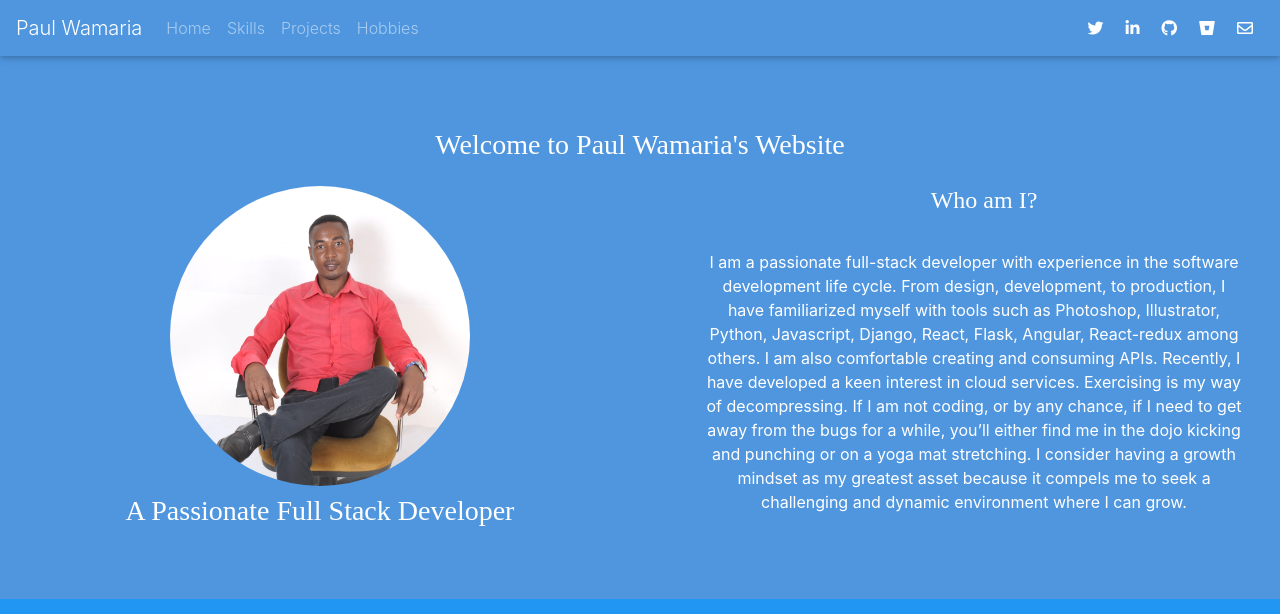
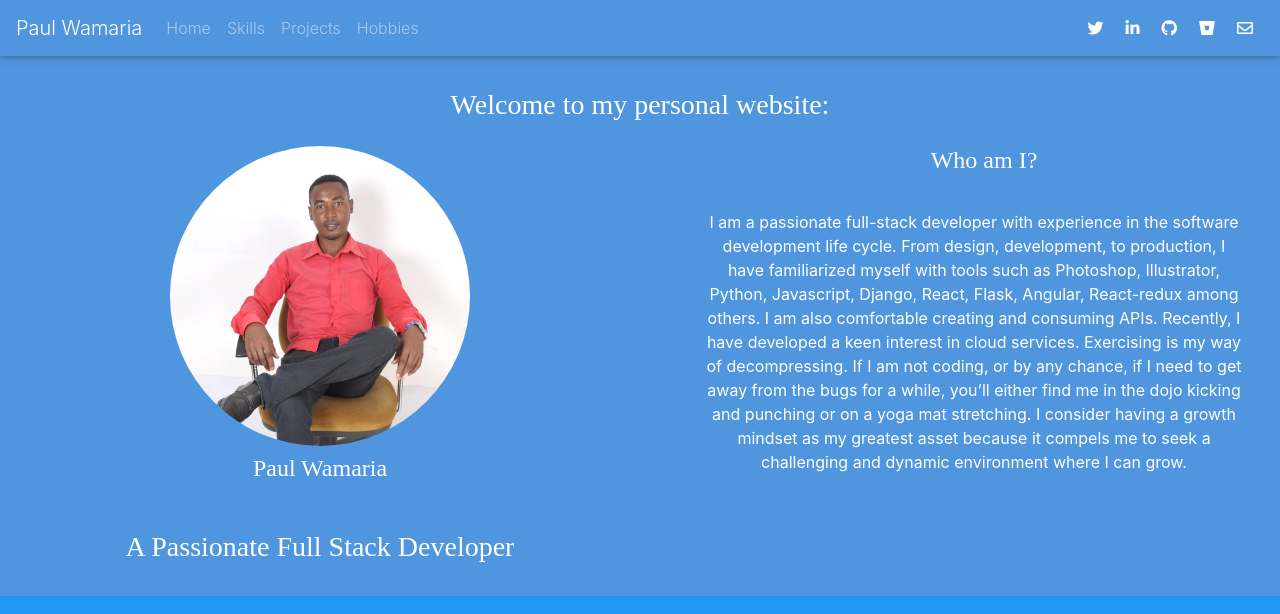
Before and after one commit to Paulwamaria/paulw, a React (Create React App) app: page / in a window 1280 px wide. Shown: the top 614 px of the page. Built offline with nearby package versions, Linux system fonts and the light colour scheme; a web font is replaced by a local one.

Commit message:
Add my name as a caption

```diff
--- a/src/components/Home.js
+++ b/src/components/Home.js
@@ -5,8 +5,8 @@ export class Home extends Component {
   render() {
     return (
       <Fragment>
-        <h3 className="text-center text-white mt-5 funnyFonts px-1">
-          Welcome to Paul Wamaria's Website
+        <h3 className="text-center text-white mt-2 funnyFonts px-1">
+          Welcome to my personal website:
         </h3>
         <div className="container-fluid">
           <div className="row">
@@ -18,9 +18,11 @@ export class Home extends Component {
                   alt="avatar"
                 />{" "}
               </div>
-              <h3 className="text-center text-white funnyFonts mb-5">
-                A Passionate Full Stack Developer
-              </h3>
+              <h4 className="text-center text-white funnyFonts mb-5">
+                Paul Wamaria
+              </h4 >
+              <h3 className="text-center text-white funnyFonts mb-2">A Passionate Full Stack Developer</h3>
+
             </div>
             <div className="col-md-6 #9699bb">
               <div className=" text-white hoverLight overflow-auto mt-3">
```
